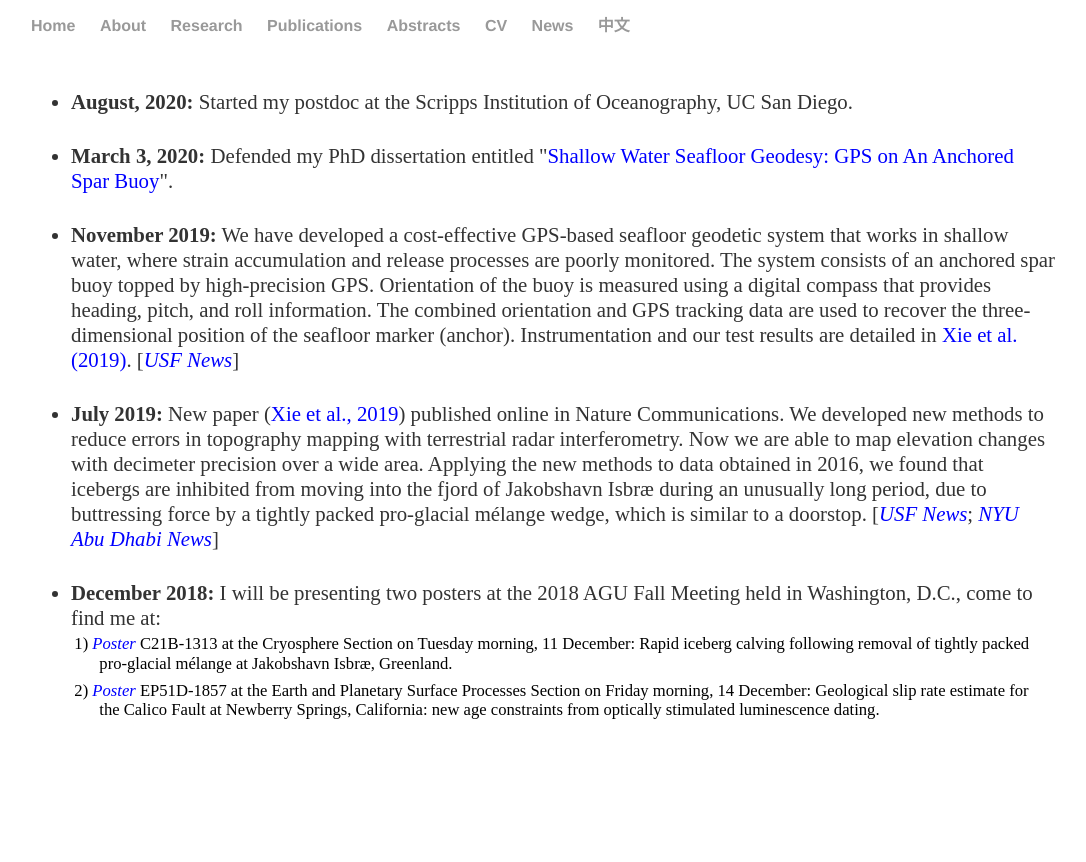
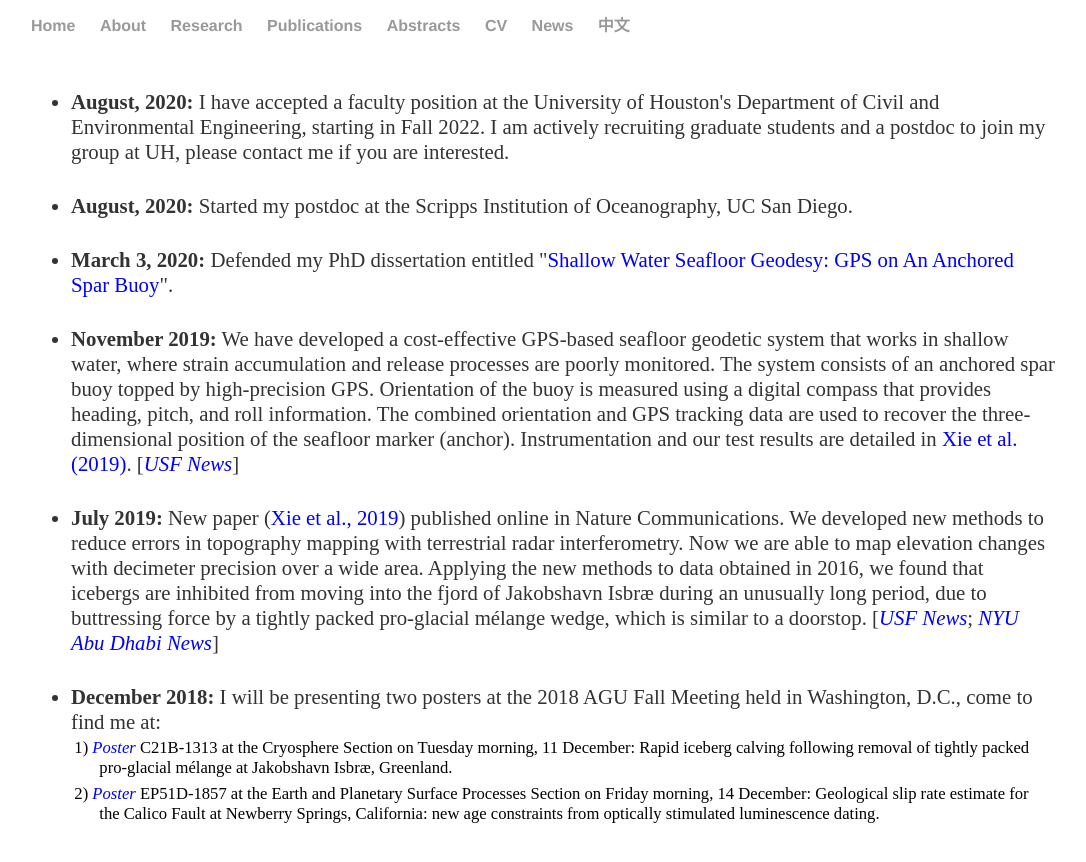
Before and after one commit to suruixie/suruixie.github.io, a Jekyll site: the page built from news/index.html, in a window 1280 px wide. Shown: the top 862 px of the page, without its empty margins (97-1183 px from the left). Built offline with Jekyll 4.4.1, drawn with Linux system fonts in a browser that asks for light colours.

Commit message:
Update index.html

```diff
--- a/news/index.html
+++ b/news/index.html
@@ -5,6 +5,10 @@ title: Surui's updates
 <div class="news">
 	<br style="line-height:1.5em">
 	<ul class="news_list">
+	<li style="line-height:120%; font-size:1.0em;"><strong>August, 2020:</strong> I have accepted a faculty position at the University of Houston's Department of Civil and Environmental Engineering, starting in Fall 2022.
+		I am actively recruiting graduate students and a postdoc to join my group at UH, please contact me if you are interested.
+		</p>
+	        <br style="line-height:1.5em">
 	<li style="line-height:120%; font-size:1.0em;"><strong>August, 2020:</strong> Started my postdoc at the Scripps Institution of Oceanography, UC San Diego.
 		</p>
 	        <br style="line-height:1.5em">
```
